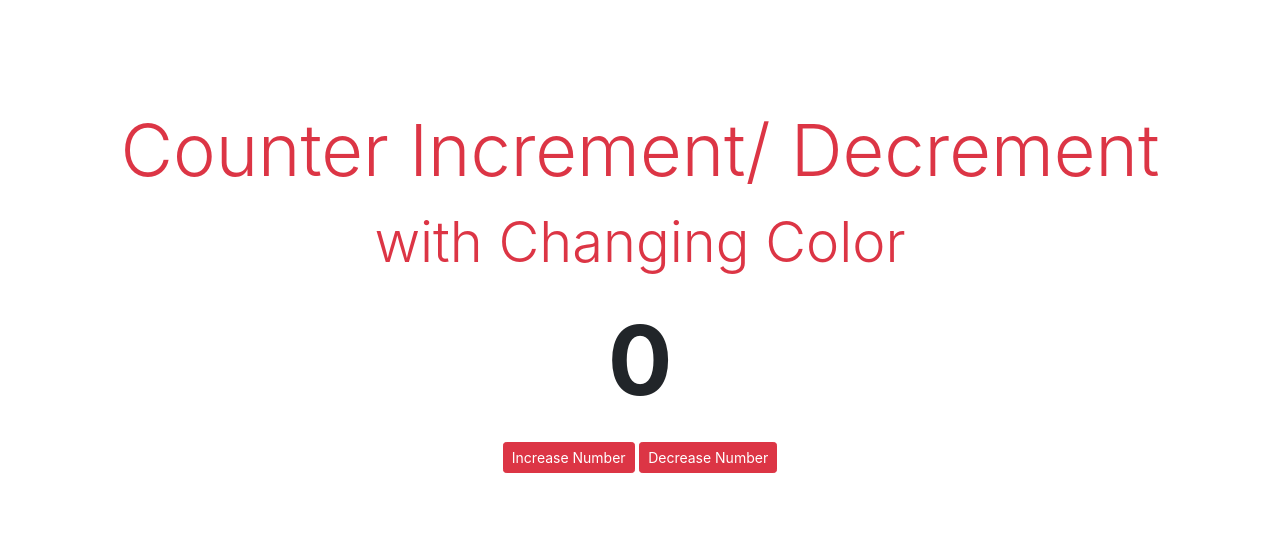
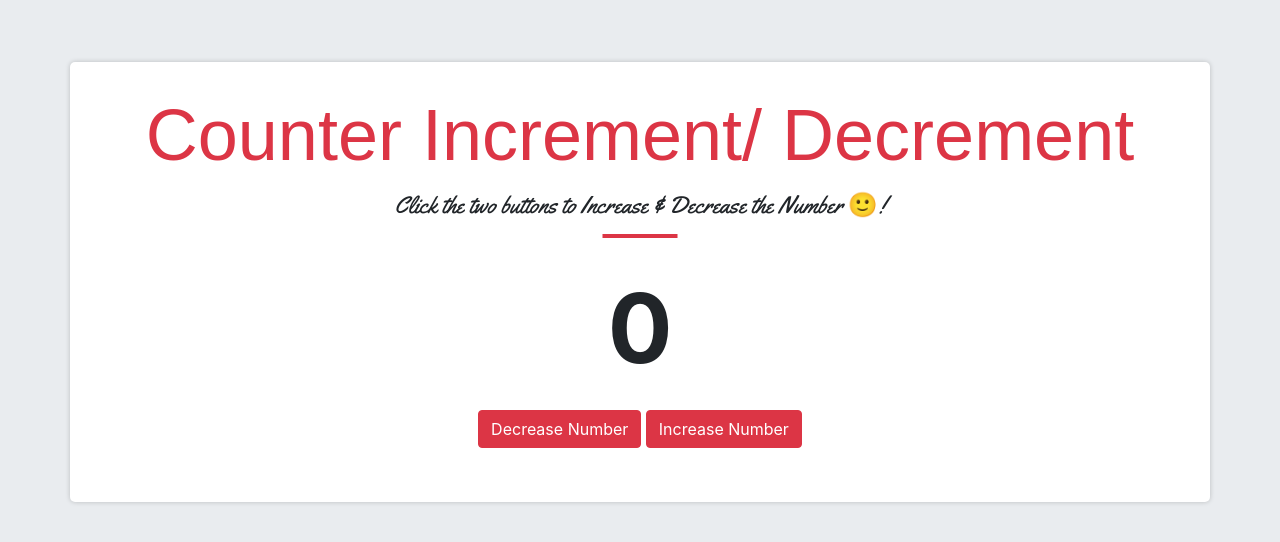
Before and after one commit to designernagesh/js-counter-increment-decrement, a plain HTML site: page index.html in a window 1280 px wide. Shown: the part 118-660 px from the top of the page. Drawn offline with nearby package versions, Linux system fonts and the light colour scheme; a web font is replaced by a local one.

Commit message:
changed the look and feel

```diff
--- a/index.html
+++ b/index.html
@@ -2,53 +2,36 @@
 <html>
 <head>
   <meta charset="UTF-8">
-    <title>Counter Increment and Decrement with Changing Color</title>
+  <title>Javascript: Counter Increment and Decrement</title>
+  <meta name="viewport" content="width=device-width, initial-scale=1.0">
+
+  <!-- Bootstrap CSS -->
   <link rel="stylesheet" href="https://stackpath.bootstrapcdn.com/bootstrap/4.5.0/css/bootstrap.min.css" />
+
+  <!-- Google Fonts -->
+  <link rel="stylesheet" href="https://fonts.googleapis.com/css2?family=Saira+Extra+Condensed:wght@700;800;900&display=swap">
+  <link href="https://fonts.googleapis.com/css2?family=Yellowtail&display=swap" rel="stylesheet">
+
+  <!-- Custom CSS Styles -->
+  <link rel="stylesheet" href="styles.css">
 </head>
-<body style="padding: 20px">
-    <div class="container text-center d-flex justify-content-center align-items-center flex-column" style="height: 100vh">
+<body>
+  <div class="wrapper">
+    <div class="container">
 
-    <h1 class="display-3 text-danger mb-4">Counter Increment/ Decrement <br>
-      <span class="display-4">with Changing Color</span>
-    </h1>
+      <h1 class="display-3 text-danger">Counter Increment/ Decrement</h1>
+      <p class="lead">Click the two buttons to Increase & Decrease the Number 🙂!</p>
 
+      <div class="text-center mt-5">
         <div id="counter" class="display-1"></div>
 
         <div>
-      <button class="btn btn-sm btn-danger my-4" id="btnIncrement">Increase Number</button>
-      <button class="btn btn-sm btn-danger my-4" id="btnDecrement">Decrease Number</button>
+          <button class="btn btn-danger my-4" id="btnDecrement">Decrease Number</button>
+          <button class="btn btn-danger my-4" id="btnIncrement">Increase Number</button>
         </div>
-
       </div>
-<script>
-    btnIncrement = document.getElementById("btnIncrement")
-    btnDecrement = document.getElementById("btnDecrement")
-
-    counter = document.getElementById("counter")
-    counter.style.fontWeight = 'bold'
-
-    count = 0;
-
-    counter.innerHTML = count;
-
-    btnIncrement.addEventListener('click', numIncrement)
-    btnDecrement.addEventListener('click', numDecrement)
-
-    function numIncrement(){
-      count++;
-      counter.innerHTML = count;
-      if(count>0){
-        counter.style.color = 'green'
-      }
-    }
-
-    function numDecrement(){
-      count--;
-      counter.innerHTML = count;
-      if(count<0){
-        counter.style.color = 'red'
-      }
-    }
-</script>
+  </div>
+  </div>
+<script src="script.js"></script>
 </body>
 </html>
--- /dev/null
+++ b/script.js
@@ -0,0 +1,28 @@
+let btnIncrement = document.getElementById("btnIncrement"),
+    btnDecrement = document.getElementById("btnDecrement"),
+    counter = document.getElementById("counter");
+
+    counter.style.fontWeight = 'bold';
+
+    let count = 0;
+
+    counter.innerHTML = count;
+
+    numIncrement = () => {
+      count++;
+      counter.innerHTML = count;
+      if(count > 0){
+        counter.style.color = 'green'
+      }
+    }
+
+    numDecrement = () => {
+      count--;
+      counter.innerHTML = count;
+      if(count < 0){
+        counter.style.color = 'red';
+      }
+    }
+
+    btnIncrement.addEventListener('click', numIncrement);
+    btnDecrement.addEventListener('click', numDecrement);
--- /dev/null
+++ b/styles.css
@@ -0,0 +1,57 @@
+:root{
+  --primary-color: #dc3545
+}
+*{
+  box-sizing: border-box;
+  margin: 0;  padding: 0;
+}
+body{
+  background:  #e9ecef;
+}
+.wrapper{
+  height: 100vh;
+  display: flex;
+  justify-content:center;
+  align-items: center;
+}
+.container{
+  background: #FFF;
+  border-radius: 5px;
+  box-shadow: 0px 0px 5px rgba(0,0,0, 0.2);
+  padding: 30px; min-height: 300px;
+}
+h1{
+  text-align: center;
+  font-family: 'Saira Extra Condensed', sans-serif;
+}
+p.lead{
+  font-family: 'Yellowtail', cursive;
+  font-size: 24px;
+  position: relative;
+  text-align: center;
+}
+p.lead::after{
+  position: absolute;
+  content: '';
+  width: 75px;
+  height: 4px;
+  background-color: var(--primary-color);
+  bottom: -15px;
+  transform: translate(-50%);
+  left: 50%;
+}
+
+/*/////////////////////////////////////////////////////////////
+  [ Responsive CSS Starts Here ]
+*/
+@media(max-width: 600px){
+  .container {
+    width: 90%;
+  }
+  .display-3 {
+    font-size: 2.5rem;
+  }
+  p.lead {
+    font-size: 21px;
+  }
+}
```
Lines whose indentation alone changed are shown as unchanged.
